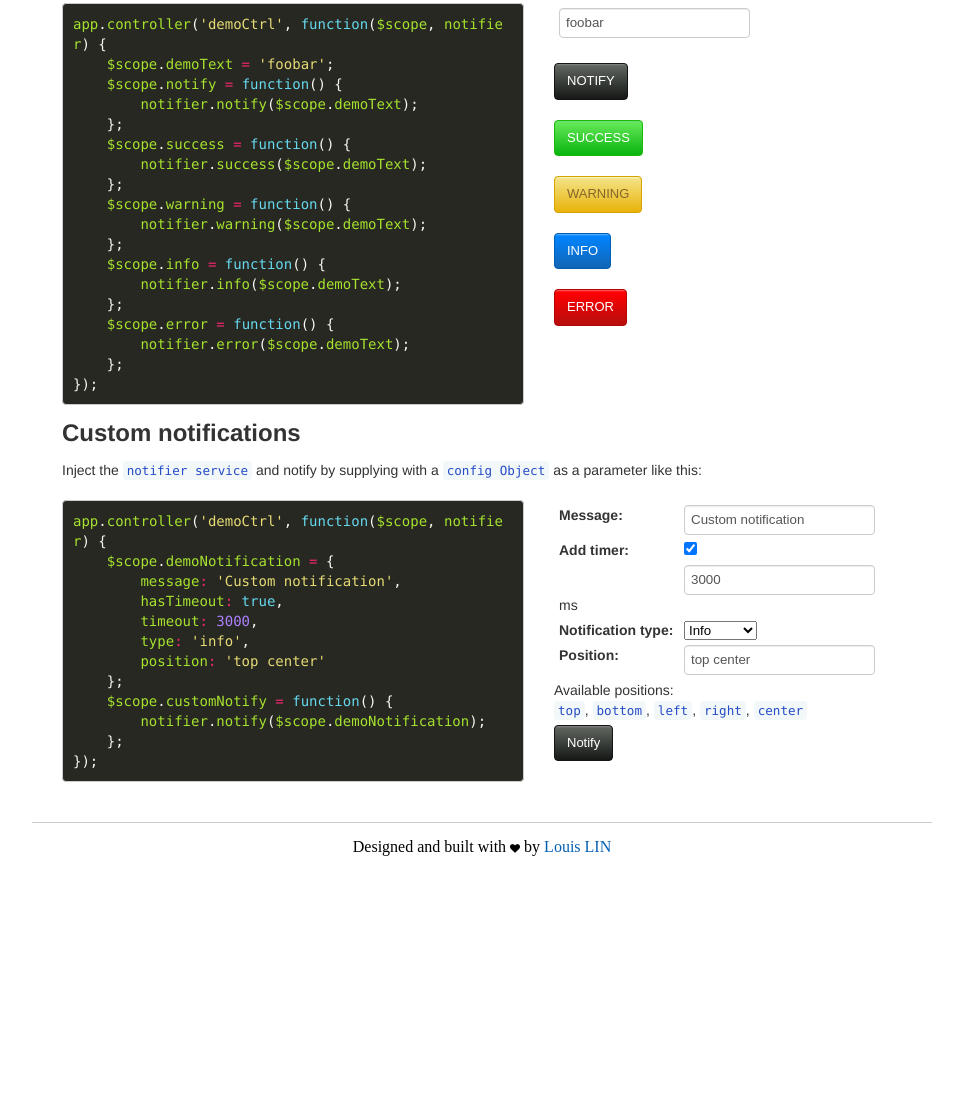
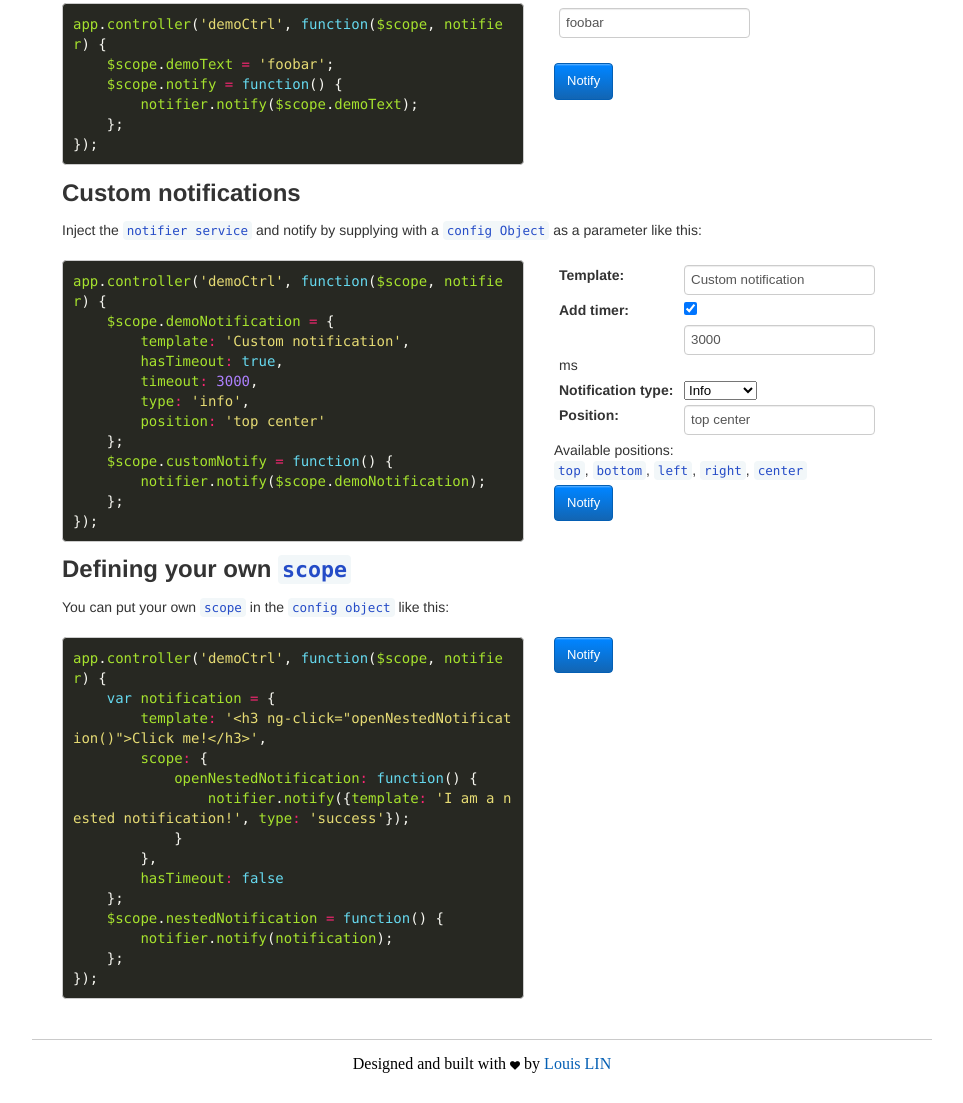
Before and after one commit to l-lin/angular-notifier, a plain HTML site: page index.html in a window 1280 px wide. Shown: the part 912-2015 px from the top of the page, without its empty margins (158-1121 px from the left). Before the commit the page ends 1798 px from the top, so only its background shows below. Drawn offline with Linux system fonts and the light colour scheme.

Commit message:
Add nested notifications

```diff
--- a/app/app.js
+++ b/app/app.js
@@ -7,21 +7,9 @@
 		$scope.notify = function() {
 			notifier.notify($scope.demoText);
 		};
-		$scope.success = function() {
-			notifier.success($scope.demoText);
-		};
-		$scope.warning = function() {
-			notifier.warning($scope.demoText);
-		};
-		$scope.info = function() {
-			notifier.info($scope.demoText);
-		};
-		$scope.error = function() {
-			notifier.error($scope.demoText);
-		};
 
 		$scope.demoNotification = {
-			message: 'Custom notification',
+			template: 'Custom notification',
 			hasTimeout: true,
 			timeout: 3000,
 			type: 'info',
@@ -30,5 +18,18 @@
 		$scope.customNotify = function() {
 			notifier.notify($scope.demoNotification);
 		};
+
+		var notification = {
+			template: '<h3 ng-click="openNestedNotification()">Click me!</h3>',
+			scope: {
+				openNestedNotification: function() {
+					notifier.notify({template: 'I am a nested notification!', type: 'success'});
+				}
+			},
+			hasTimeout: false
+		};
+		$scope.nestedNotification = function() {
+			notifier.notify(notification);
+		};
 	});
 })();
--- a/index.html
+++ b/index.html
@@ -107,18 +107,6 @@
     <span class="nx">$scope</span><span class="p">.</span><span class="nx">notify</span> <span class="o">=</span> <span class="kd">function</span><span class="p">()</span> <span class="p">{</span>
         <span class="nx">notifier</span><span class="p">.</span><span class="nx">notify</span><span class="p">(</span><span class="nx">$scope</span><span class="p">.</span><span class="nx">demoText</span><span class="p">);</span>
     <span class="p">};</span>
-    <span class="nx">$scope</span><span class="p">.</span><span class="nx">success</span> <span class="o">=</span> <span class="kd">function</span><span class="p">()</span> <span class="p">{</span>
-        <span class="nx">notifier</span><span class="p">.</span><span class="nx">success</span><span class="p">(</span><span class="nx">$scope</span><span class="p">.</span><span class="nx">demoText</span><span class="p">);</span>
-    <span class="p">};</span>
-    <span class="nx">$scope</span><span class="p">.</span><span class="nx">warning</span> <span class="o">=</span> <span class="kd">function</span><span class="p">()</span> <span class="p">{</span>
-        <span class="nx">notifier</span><span class="p">.</span><span class="nx">warning</span><span class="p">(</span><span class="nx">$scope</span><span class="p">.</span><span class="nx">demoText</span><span class="p">);</span>
-    <span class="p">};</span>
-    <span class="nx">$scope</span><span class="p">.</span><span class="nx">info</span> <span class="o">=</span> <span class="kd">function</span><span class="p">()</span> <span class="p">{</span>
-        <span class="nx">notifier</span><span class="p">.</span><span class="nx">info</span><span class="p">(</span><span class="nx">$scope</span><span class="p">.</span><span class="nx">demoText</span><span class="p">);</span>
-    <span class="p">};</span>
-    <span class="nx">$scope</span><span class="p">.</span><span class="nx">error</span> <span class="o">=</span> <span class="kd">function</span><span class="p">()</span> <span class="p">{</span>
-        <span class="nx">notifier</span><span class="p">.</span><span class="nx">error</span><span class="p">(</span><span class="nx">$scope</span><span class="p">.</span><span class="nx">demoText</span><span class="p">);</span>
-    <span class="p">};</span>
 <span class="p">});</span>
 </code></pre>
 					</div>
@@ -128,15 +116,7 @@
 						<input type="text" name="demoText" ng-model="demoText" placeholder="Message" />
 					</p>
 					<br />
-					<button class="btn btn-default" ng-click="notify()">NOTIFY</button>
-					<br /><br />
-					<button class="btn btn-success" ng-click="success()">SUCCESS</button>
-					<br /><br />
-					<button class="btn btn-warning" ng-click="warning()">WARNING</button>
-					<br /><br />
-					<button class="btn btn-info" ng-click="info()">INFO</button>
-					<br /><br />
-					<button class="btn btn-error" ng-click="error()">ERROR</button>
+					<button class="btn btn-info" ng-click="notify()">Notify</button>
 					<br />
 				</div>
 			</section>
@@ -150,7 +130,7 @@
 					<div class="highlight">
 <pre><code class="javascript"><span class="nx">app</span><span class="p">.</span><span class="nx">controller</span><span class="p">(</span><span class="s1">'demoCtrl'</span><span class="p">,</span> <span class="kd">function</span><span class="p">(</span><span class="nx">$scope</span><span class="p">,</span> <span class="nx">notifier</span><span class="p">)</span> <span class="p">{</span>
     <span class="nx">$scope</span><span class="p">.</span><span class="nx">demoNotification</span> <span class="o">=</span> <span class="p">{</span>
-        <span class="nx">message</span><span class="o">:</span> <span class="s1">'{{demoNotification.message}}'</span><span class="p">,</span>
+        <span class="nx">template</span><span class="o">:</span> <span class="s1">'{{demoNotification.template}}'</span><span class="p">,</span>
         <span class="nx">hasTimeout</span><span class="o">:</span> <span class="kc">{{demoNotification.hasTimeout}}</span><span class="p">,</span>
         <span class="nx">timeout</span><span class="o">:</span> <span class="mi">{{demoNotification.timeout}}</span><span class="p">,</span>
         <span class="nx">type</span><span class="o">:</span> <span class="s1">'{{demoNotification.type}}'</span><span class="p">,</span>
@@ -165,8 +145,8 @@
 				</aside>
 				<div class="demo">
 					<p>
-						<label for="message">Message: </label>
-						<input name="message" id="message" type="text" ng-model="demoNotification.message" placeholder="Message" />
+						<label for="template">Template: </label>
+						<input name="template" id="template" type="text" ng-model="demoNotification.template" placeholder="Template" />
 					</p>
 					<p>
 						<label for="hasTimeout">Add timer: </label>
@@ -193,7 +173,36 @@
 							Available positions:<br /><code>top</code>, <code>bottom</code>, <code>left</code>, <code>right</code>, <code>center</code>
 						</div>
 					</p>
-					<button class="btn btn-default" ng-click="customNotify()">Notify</button>
+					<button class="btn btn-info" ng-click="customNotify()">Notify</button>
+				</div>
+			</section>
+			<section>
+				<h3>Defining your own <code>scope</code></h3>
+				<p>
+					You can put your own <code>scope</code> in the <code>config object</code> like this:
+				</p>
+				<br />
+				<aside>
+					<div class="highlight">
+<pre><code class="javascript"><span class="nx">app</span><span class="p">.</span><span class="nx">controller</span><span class="p">(</span><span class="s1">'demoCtrl'</span><span class="p">,</span> <span class="kd">function</span><span class="p">(</span><span class="nx">$scope</span><span class="p">,</span> <span class="nx">notifier</span><span class="p">)</span> <span class="p">{</span>
+    <span class="kd">var</span> <span class="nx">notification</span> <span class="o">=</span> <span class="p">{</span>
+        <span class="nx">template</span><span class="o">:</span> <span class="s1">'&lt;h3 ng-click="openNestedNotification()"&gt;Click me!&lt;/h3&gt;'</span><span class="p">,</span>
+        <span class="nx">scope</span><span class="o">:</span> <span class="p">{</span>
+            <span class="nx">openNestedNotification</span><span class="o">:</span> <span class="kd">function</span><span class="p">()</span> <span class="p">{</span>
+                <span class="nx">notifier</span><span class="p">.</span><span class="nx">notify</span><span class="p">({</span><span class="nx">template</span><span class="o">:</span> <span class="s1">'I am a nested notification!'</span><span class="p">,</span> <span class="nx">type</span><span class="o">:</span> <span class="s1">'success'</span><span class="p">});</span>
+            <span class="p">}</span>
+        <span class="p">},</span>
+        <span class="nx">hasTimeout</span><span class="o">:</span> <span class="kc">false</span>
+    <span class="p">};</span>
+    <span class="nx">$scope</span><span class="p">.</span><span class="nx">nestedNotification</span> <span class="o">=</span> <span class="kd">function</span><span class="p">()</span> <span class="p">{</span>
+        <span class="nx">notifier</span><span class="p">.</span><span class="nx">notify</span><span class="p">(</span><span class="nx">notification</span><span class="p">);</span>
+    <span class="p">};</span>
+<span class="p">});</span>
+</code></pre>
+					</div>
+				</aside>
+				<div class="demo">
+					<button class="btn btn-info" ng-click="nestedNotification()">Notify</button>
 				</div>
 			</section>
 		</article>
@@ -206,7 +215,6 @@
 	<script src="vendor/angular/angular.min.js"></script>
 	<script src="vendor/angular-animate/angular-animate.min.js"></script>
 	<script src="vendor/angular-notifier/angular-notifier.min.js"></script>
-
 	<script src="app/app.js"></script>
 </body>
 </html>
```
Also changed, not shown: vendor/angular-notifier/angular-notifier.min.css, vendor/angular-notifier/angular-notifier.min.js.
